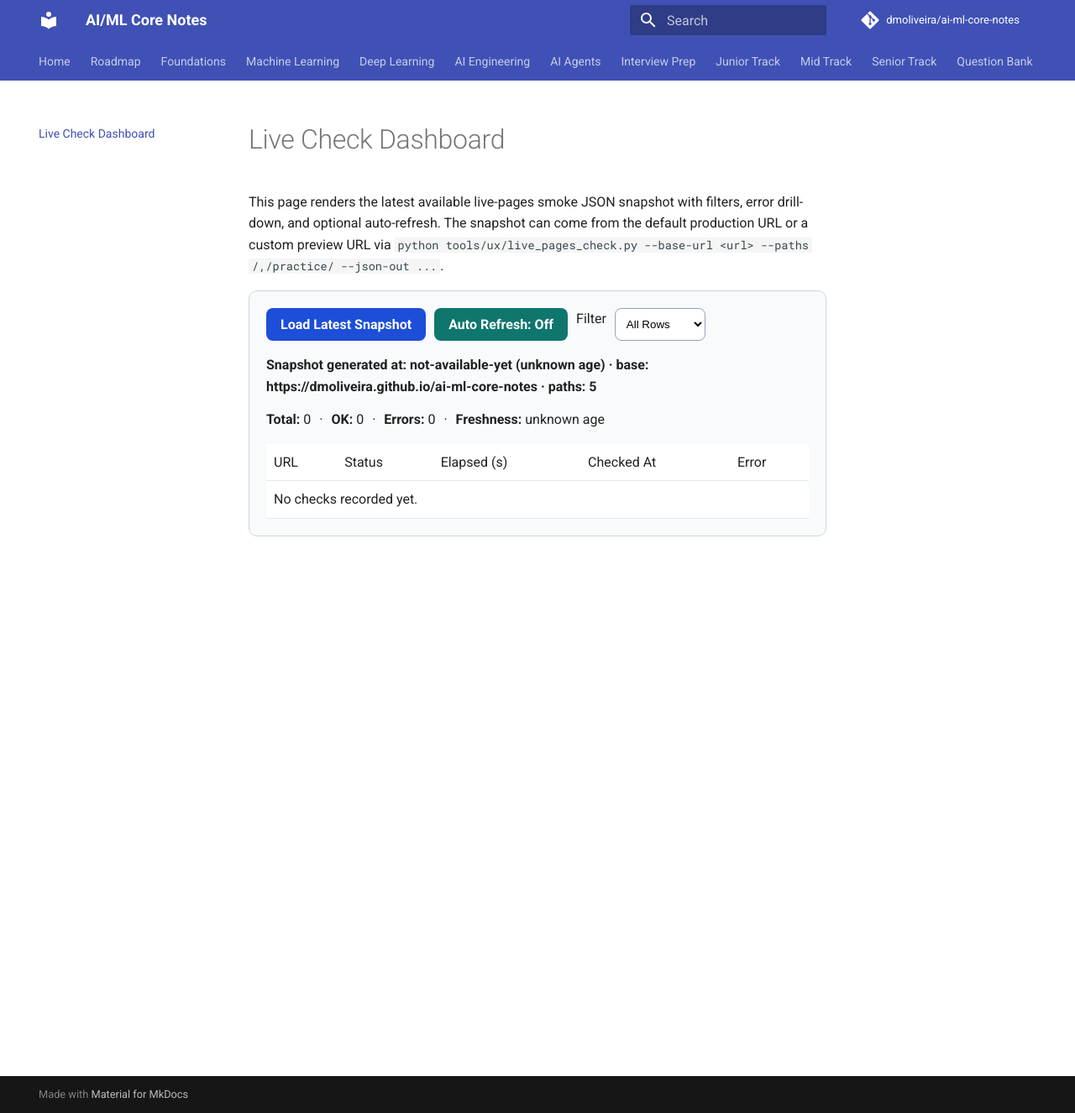
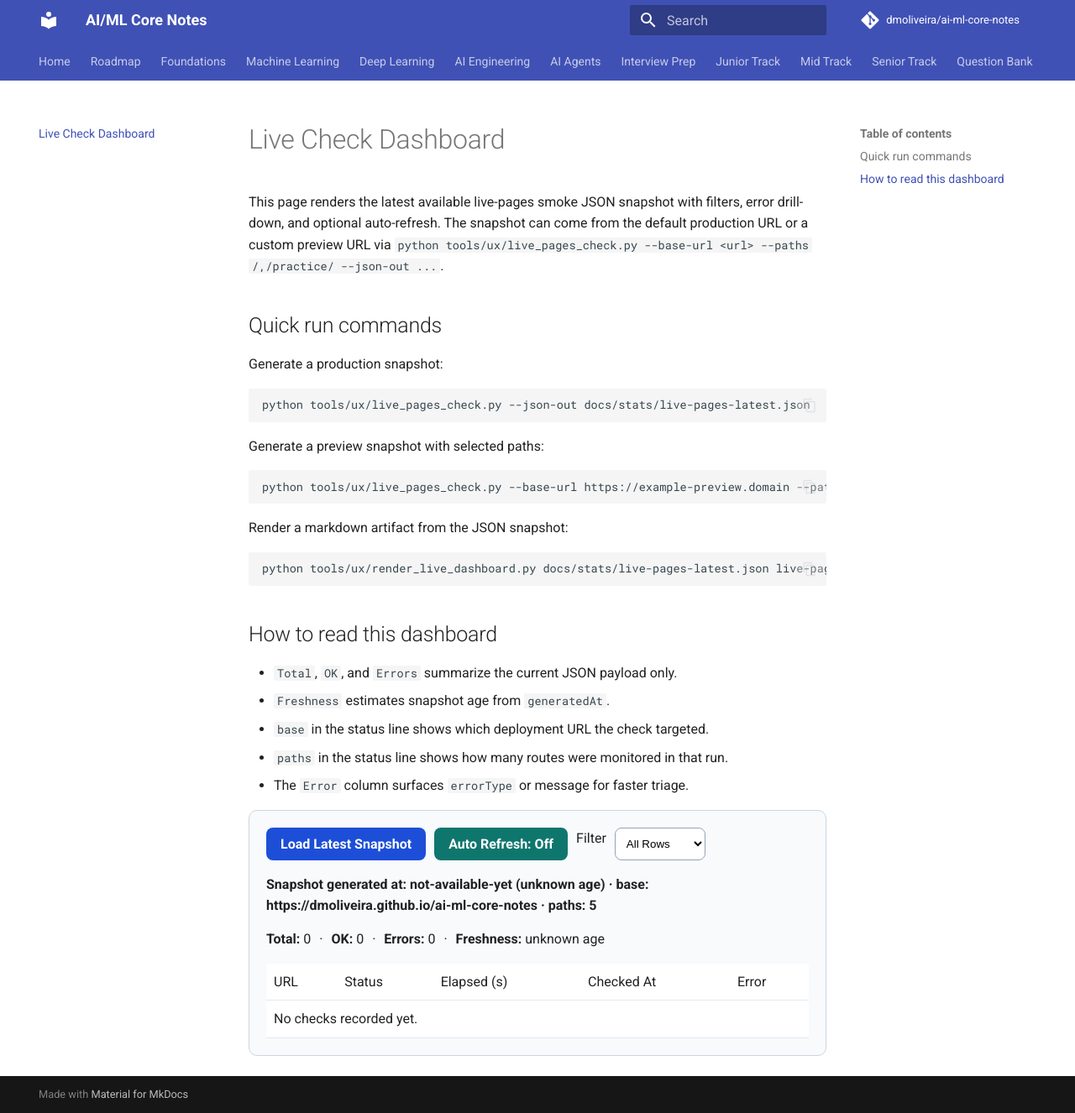
Before and after one commit to dmoliveira/ai-ml-core-notes, an MkDocs documentation site: the page built from docs/practice/live-check-dashboard.md, in a window 1280 px wide and 1326 px high. Shown: the whole window at 84% size. Built offline with MkDocs 1.6.1 and Material for MkDocs 9.7.7, drawn with Linux system fonts in a browser that asks for light colours; comment, search, counter and statistics services are not loaded.

Commit message:
Refine live-check docs with quick-run and interpretation guidance

````diff
--- a/docs/practice/live-check-dashboard.md
+++ b/docs/practice/live-check-dashboard.md
@@ -1,6 +1,34 @@
 # Live Check Dashboard
 
 This page renders the latest available live-pages smoke JSON snapshot with filters, error drill-down, and optional auto-refresh. The snapshot can come from the default production URL or a custom preview URL via `python tools/ux/live_pages_check.py --base-url <url> --paths /,/practice/ --json-out ...`.
+
+## Quick run commands
+
+Generate a production snapshot:
+
+```bash
+python tools/ux/live_pages_check.py --json-out docs/stats/live-pages-latest.json
+```
+
+Generate a preview snapshot with selected paths:
+
+```bash
+python tools/ux/live_pages_check.py --base-url https://example-preview.domain --paths /,/practice/,/practice/quiz-web/ --json-out docs/stats/live-pages-latest.json
+```
+
+Render a markdown artifact from the JSON snapshot:
+
+```bash
+python tools/ux/render_live_dashboard.py docs/stats/live-pages-latest.json live-pages-dashboard.md
+```
+
+## How to read this dashboard
+
+- `Total`, `OK`, and `Errors` summarize the current JSON payload only.
+- `Freshness` estimates snapshot age from `generatedAt`.
+- `base` in the status line shows which deployment URL the check targeted.
+- `paths` in the status line shows how many routes were monitored in that run.
+- The `Error` column surfaces `errorType` or message for faster triage.
 
 <link rel="stylesheet" href="../../assets/leaderboard-viewer.css">
 
````
Also changed, not shown: README.md (+1 -0 lines), docs/practice/index.md (+1 -1 lines).
